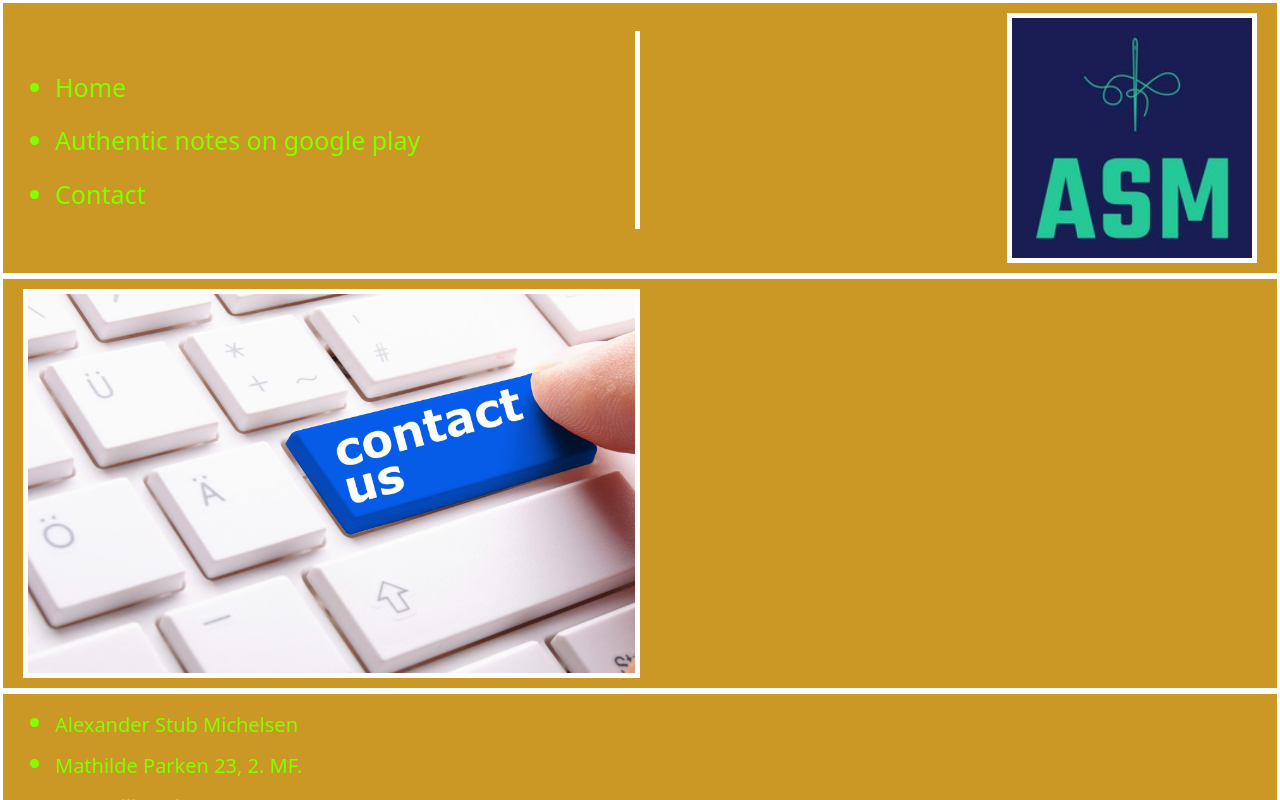
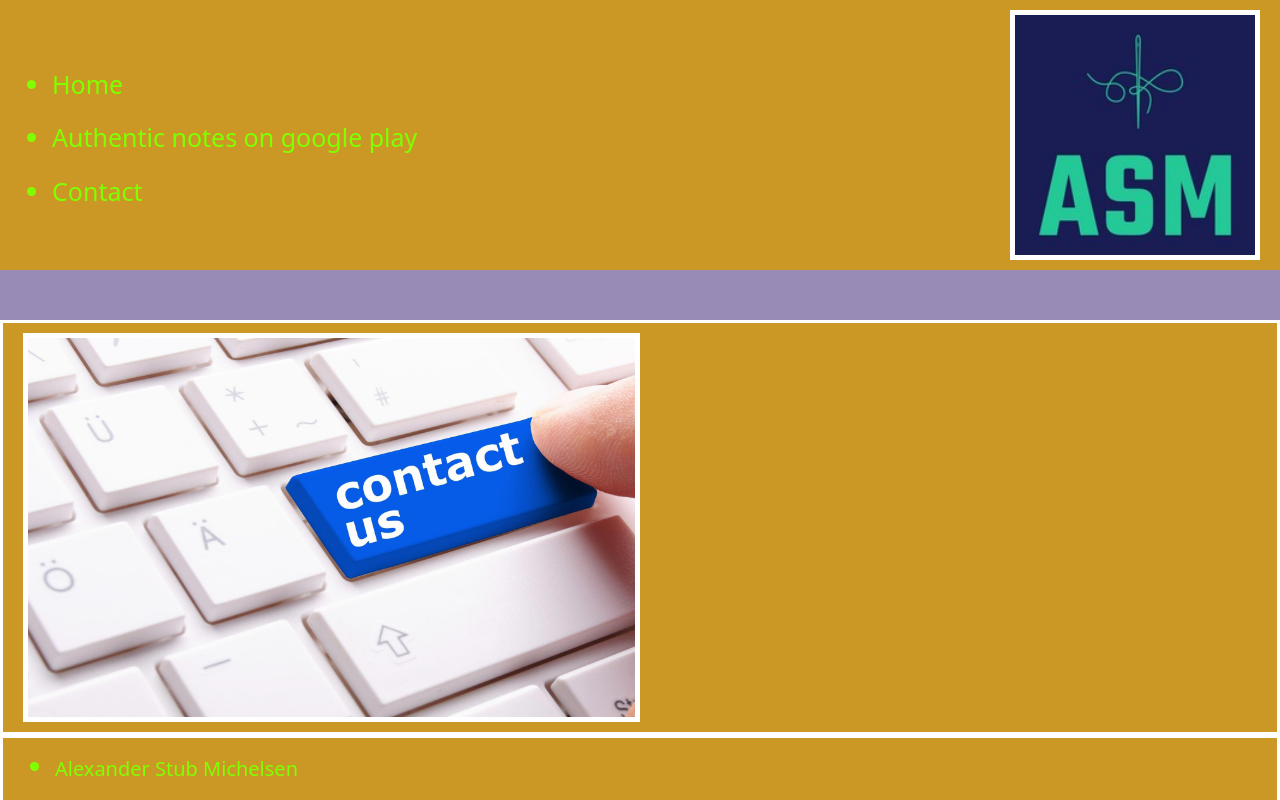
Before and after one commit to pantertanter/my-app, a React (Create React App) app: page /ContactPage in a window 1280 px wide. Shown: the top 800 px of the page. Built offline with nearby package versions, Linux system fonts and the light colour scheme.

Commit message:
Changed borders so now it's more fluent
did some styling etc.

```diff
--- a/src/App.css
+++ b/src/App.css
@@ -33,8 +33,13 @@
   color:chartreuse;
   border: 0;
   text-align: left;
-  padding-right: ;
 }
+
+.Translate {
+  padding-top: 20px;
+  transform: translatex(-306%);
+/*   transform: translateY(100%);
+ */}
 
 .App-header button {
   background-color: #cb9825;
@@ -42,8 +47,6 @@
   border: 0;
   text-align: left;
 }
-
-
 
 .App-link {
   color: #61dafb;
--- a/src/App.js
+++ b/src/App.js
@@ -17,7 +17,11 @@ function App() {
     <div className="App">
       <header className="App-header">
         <Navbar />
-        <button onClick={()=> window.scrollTo(0, 3500)}><p>To privacy policy</p></button>
+        <ul className='Translate'>
+          <li>
+          <button onClick={()=> window.scrollTo(0, 3500)}><p>To privacy policy</p></button>
+          </li>
+        </ul>
         <CatFacts />
         <ImageRnd />
         <EmbeddedVideo />
--- a/src/CssFolder/CatFacts.css
+++ b/src/CssFolder/CatFacts.css
@@ -7,7 +7,7 @@
     width: 100%;
     height: 100%;
     text-align: left;
-    border-style: solid;
+    border-style: none;
     font-size: 25px;
 }
 
--- a/src/components/Navbar.css
+++ b/src/components/Navbar.css
@@ -2,12 +2,13 @@
     padding: 20px;
     background-color:#cb9825;
     width:100%;
-    border-style: solid;
+    border-bottom: solid;
+    border-width: 50px;
     padding-top: 10px;
     padding-right: 20px;
     padding-bottom: 10px;
     padding-left: 20px;
-    border-color: rgb(255, 255, 255);
+    border-color: #988bb5;
 }
 
 .navbar-logo {
@@ -32,8 +33,8 @@
     /* font-weight: bold; */
     width: 50%;
     height: 100%;
-    border-right: 5px solid white;
-    color:chartreuse;
+/*     border-right: 5px solid white;
+ */    color:chartreuse;
 }
 
 .navbar-menu button {
--- a/src/components/Navbar.js
+++ b/src/components/Navbar.js
@@ -15,7 +15,8 @@ function Navbar() {
             {/* //TODO Make Links work from outside */}
             {/* <li><button onClick={()=> window.scrollTo(0, 3400)}><p>To privacy policy</p></button></li>  */}
             <li><Link to="/contactPage"><p>Contact</p></Link></li>
-        </ul>
+{/*             <li><button onClick={()=> window.scrollTo(0, 3500)}><p>To privacy policy</p></button></li>
+ */}        </ul>
         <div className='navbar-logo'>
             <img src={ require('../assets/images/Logo/Logo.jpg') } alt="Logo for Alexander Stub Michelsen" />
         </div>
```
